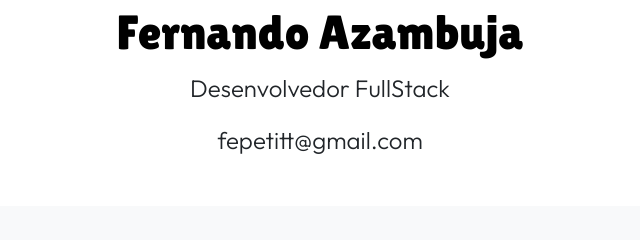
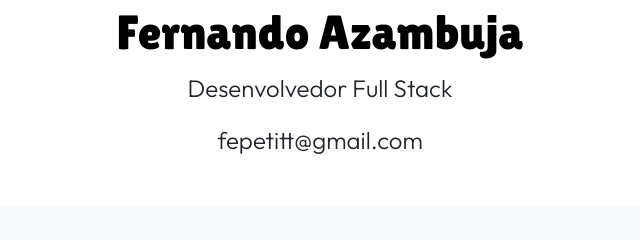
Before and after one commit to fezamba/fernandoazambuja, a plain HTML site: page index.html in a window 1280 px wide. Shown: the part 451-691 px from the top of the page, 320-960 px from the left. Drawn offline with nearby package versions, Linux system fonts and the light colour scheme; a web font is replaced by a local one.

Commit message:
Change some text

```diff
--- a/index.html
+++ b/index.html
@@ -46,7 +46,7 @@
             <img id="pfp" class="d-block mx-auto mb-4" src="./assets/eu.jpg" alt="Fernando-Azambuja-Profile-Picture">
             <h1 id="titles" class="display-5 text-body-emphasis">Fernando Azambuja</h1>
             <div class="col-lg-6 mx-auto">
-              <p class="lead info fs-4">Desenvolvedor FullStack</p>
+              <p class="lead info fs-4">Desenvolvedor Full Stack</p>
               <p class="lead info fs-4">fepetitt@gmail.com</p>
             </div>
           </div>
```
